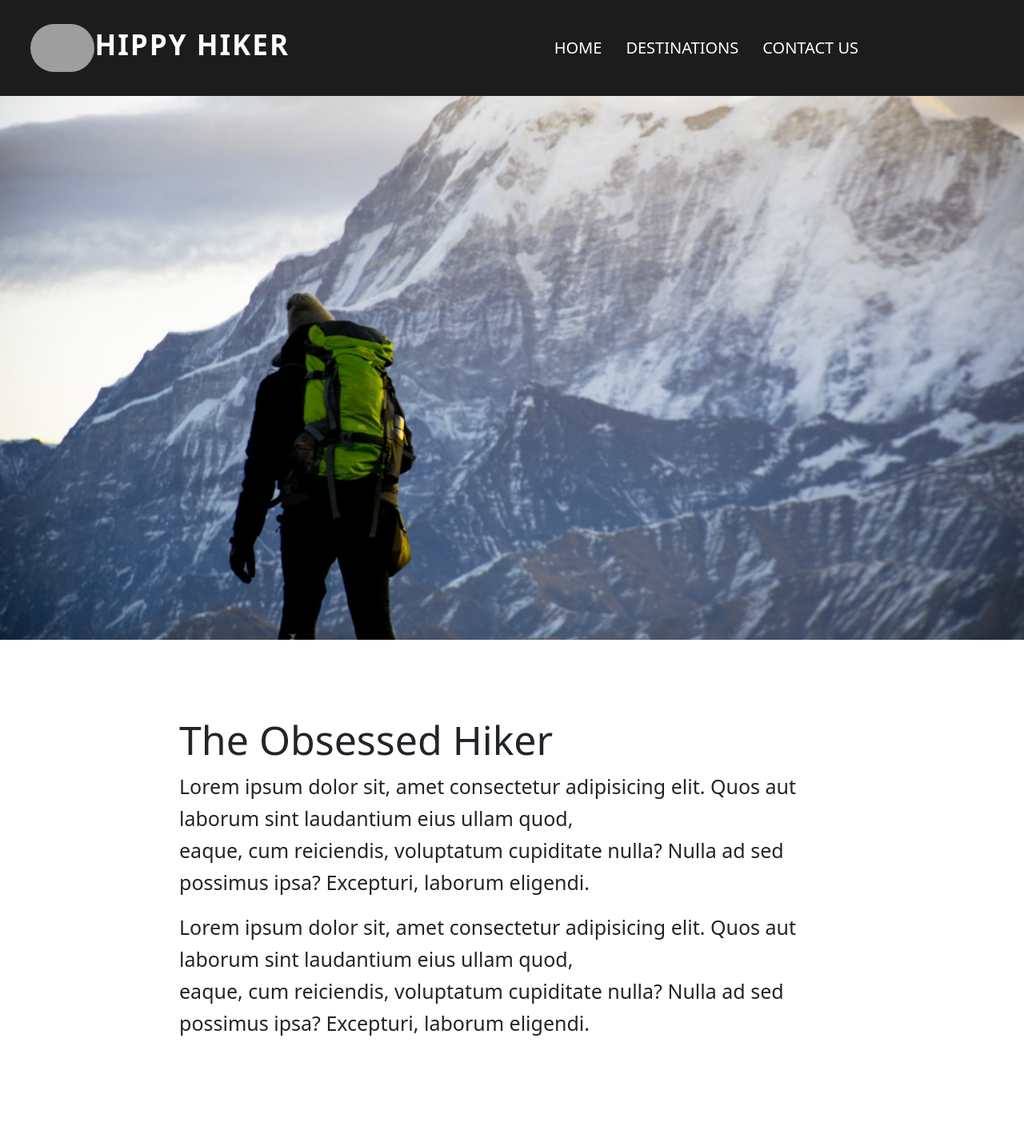
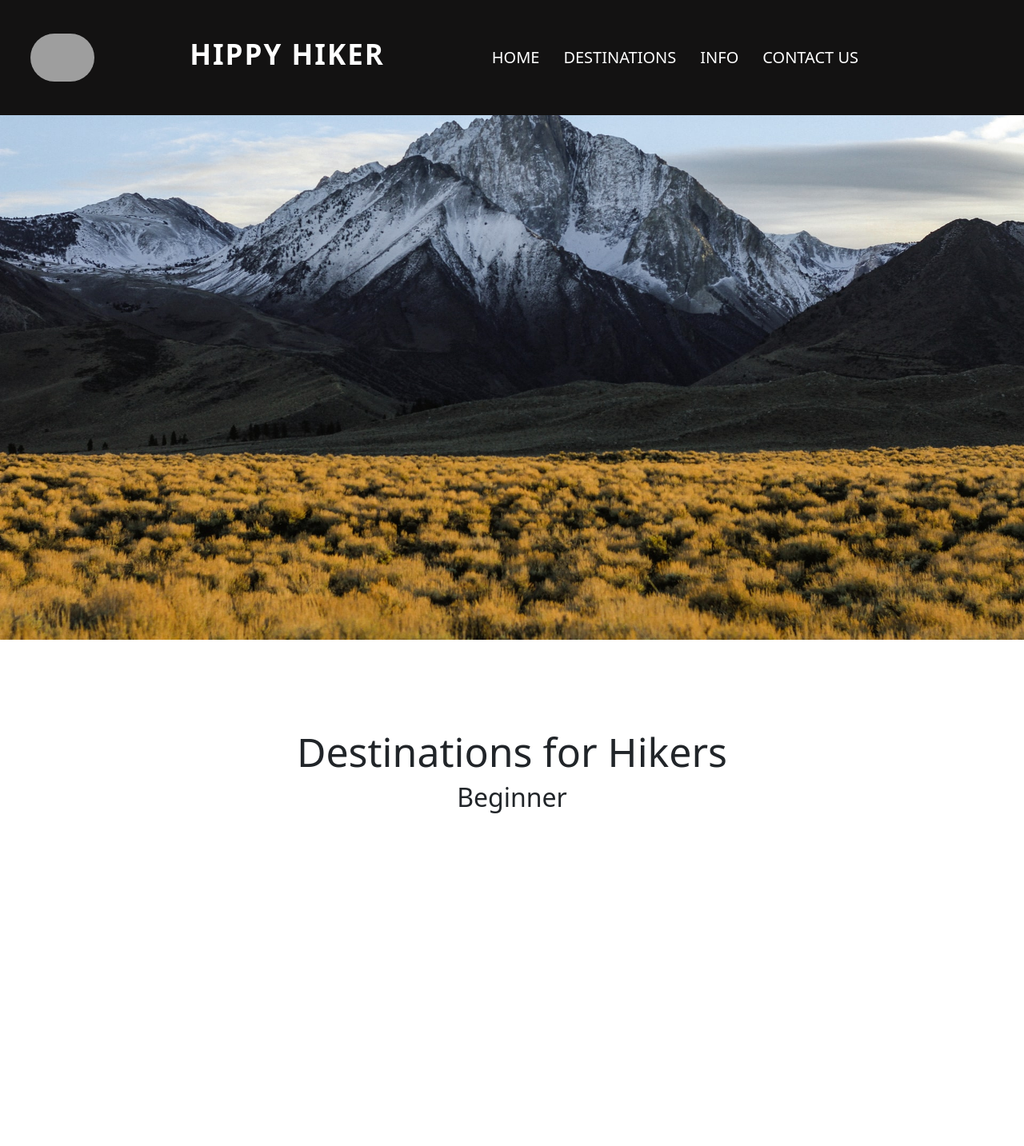
Before and after one commit to yveswangui/Hippie-Hiker, a plain HTML site: page index.html in a window 1280 px wide. Shown: the top 1433 px of the page at 80% size. Drawn offline with nearby package versions, Linux system fonts and the light colour scheme; grey boxes are pictures that could not be loaded.

Commit message:
logo, images

```diff
--- a/css/styles.css
+++ b/css/styles.css
@@ -9,9 +9,9 @@ body{
     align-items: center;
     flex-direction: row;
     flex-wrap: wrap;
-    background-color: rgb(29, 28, 28);
+    background-color: rgb(19, 18, 18);
     width: 100%;
-    height: 15%;
+    height: 18%;
     z-index: 1;
 
 }
@@ -47,17 +47,14 @@ li a:hover{
 }
 .home-area{
     position: relative;
-    background-image: url(../images/amey-meher-CO0rIoWjvzo-unsplash.jpg);
-    width: 100%;
-    height: 100vh;
     background-repeat: no-repeat;
     -webkit-background-size: cover;
     background-size: cover;
 }
-.about-area, .destination-area, .contact-area{
+.info-area, .destination-area, .contact-area{
     position: relative;
     display: flex;
-    justify-content: space-around;
+    justify-content: center;
     align-items: center;
     flex-wrap: wrap;
     flex-direction: row;
@@ -70,8 +67,9 @@ li a:hover{
     height: 80%;
 }
 h1{
-    padding-top: 25px;
+    padding-top: 40px;
     font-size: 50px;
+    text-align: center;
 }
 p{
     font-size: 25px;
@@ -80,9 +78,16 @@ p{
 html{
     scroll-behavior: smooth;
 }
-img{
+.navbar img{
     width: 80px;
     border-radius: 100px;
     margin-left: 3%;
 
 }
+.sliding-images{
+    width: 100%;
+    height: 100vh;
+}
+h2{
+    text-align: center;
+}
--- a/index.html
+++ b/index.html
@@ -16,25 +16,30 @@
     <div class="navbar">
         <img src="https://i.pinimg.com/originals/85/95/15/85951588dc81d2506685f3d7fe4be925.png" alt="">
         <h2 class="logo">HIPPY HIKER </h2>
-
         <ul class="nav">
             <li><a href="#home">Home</a></li>
             <li><a href="#destinations">Destinations</a></li>
+            <li><a href="#more-info">Info</a></li>
             <li><a href="#contacts">Contact Us</a></li>
         </ul>
     </div>
-    <div class="home-area" id="home"></div>
-        <div class="about-area" id="about">
-            <div class="text-part">
-                <h1>The Obsessed Hiker</h1>
-                <p>Lorem ipsum dolor sit, amet consectetur adipisicing elit. Quos aut laborum sint laudantium eius ullam quod,<br> eaque, cum reiciendis, voluptatum cupiditate nulla? Nulla ad sed possimus ipsa? Excepturi, laborum eligendi.</p>
-                <p>Lorem ipsum dolor sit, amet consectetur adipisicing elit. Quos aut laborum sint laudantium eius ullam quod,<br> eaque, cum reiciendis, voluptatum cupiditate nulla? Nulla ad sed possimus ipsa? Excepturi, laborum eligendi.</p>
-            </div>
+    <div class="home-area" id="home">
+        <div class="sliding-images">
+            <img src="images/jeremy-bishop-dR_q93lfaTw-unsplash.jpg" alt="" class="sliding-images">
         </div>
+    </div>
+
+
     <div class="destination-area" id="destinations">
         <div class="text-part">
-            <h1>Top Rated Destinations for Hikers</h1>
-            <p>Lorem ipsum dolor sit, amet consectetur adipisicing elit. Quos aut laborum sint laudantium eius ullam quod, eaque, cum reiciendis, voluptatum cupiditate nulla? Nulla ad sed possimus ipsa? Excepturi, laborum eligendi.</p>
+            <h1>Destinations for Hikers</h1>
+            <h2>Beginner</h2>
+        </div>
+    </div>
+    <div class="info-area" id="more-info">
+        <div class="text-part">
+            <h1>The Obsessed Hiker</h1>
+            <p>Lorem ipsum dolor sit, amet consectetur adipisicing elit. Quos aut laborum sint laudantium eius ullam quod,<br> eaque, cum reiciendis, voluptatum cupiditate nulla? Nulla ad sed possimus ipsa? Excepturi, laborum eligendi.</p>
             <p>Lorem ipsum dolor sit, amet consectetur adipisicing elit. Quos aut laborum sint laudantium eius ullam quod,<br> eaque, cum reiciendis, voluptatum cupiditate nulla? Nulla ad sed possimus ipsa? Excepturi, laborum eligendi.</p>
         </div>
     </div>
```
Also changed, not shown: images/jeremy-bishop-dR_q93lfaTw-unsplash.jpg (added), images/kalle-kortelainen-X6xznf7JuWw-unsplash.jpg (added), images/kurt-liebhaeuser-uTd56JFFrlQ-unsplash.jpg (added), images/max-duzij-NhG05ImWSIo-unsplash.jpg (added).
